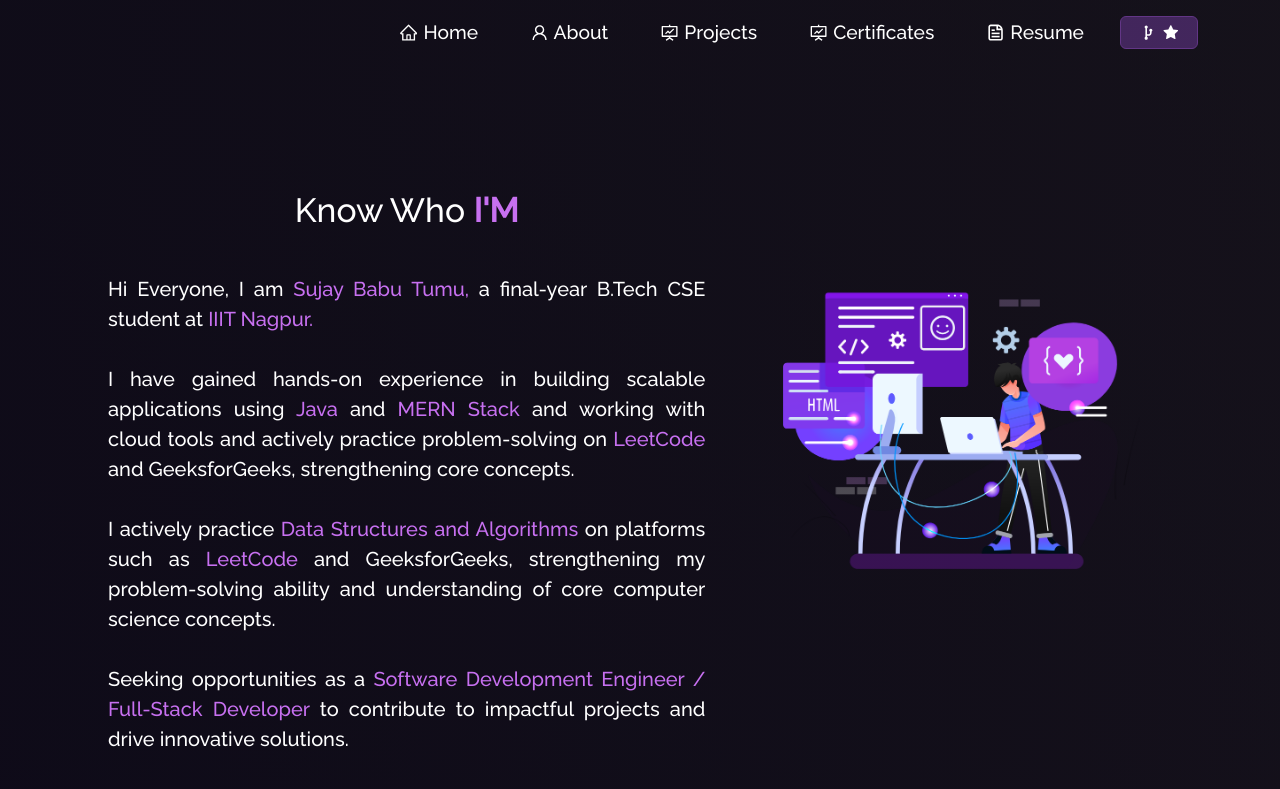
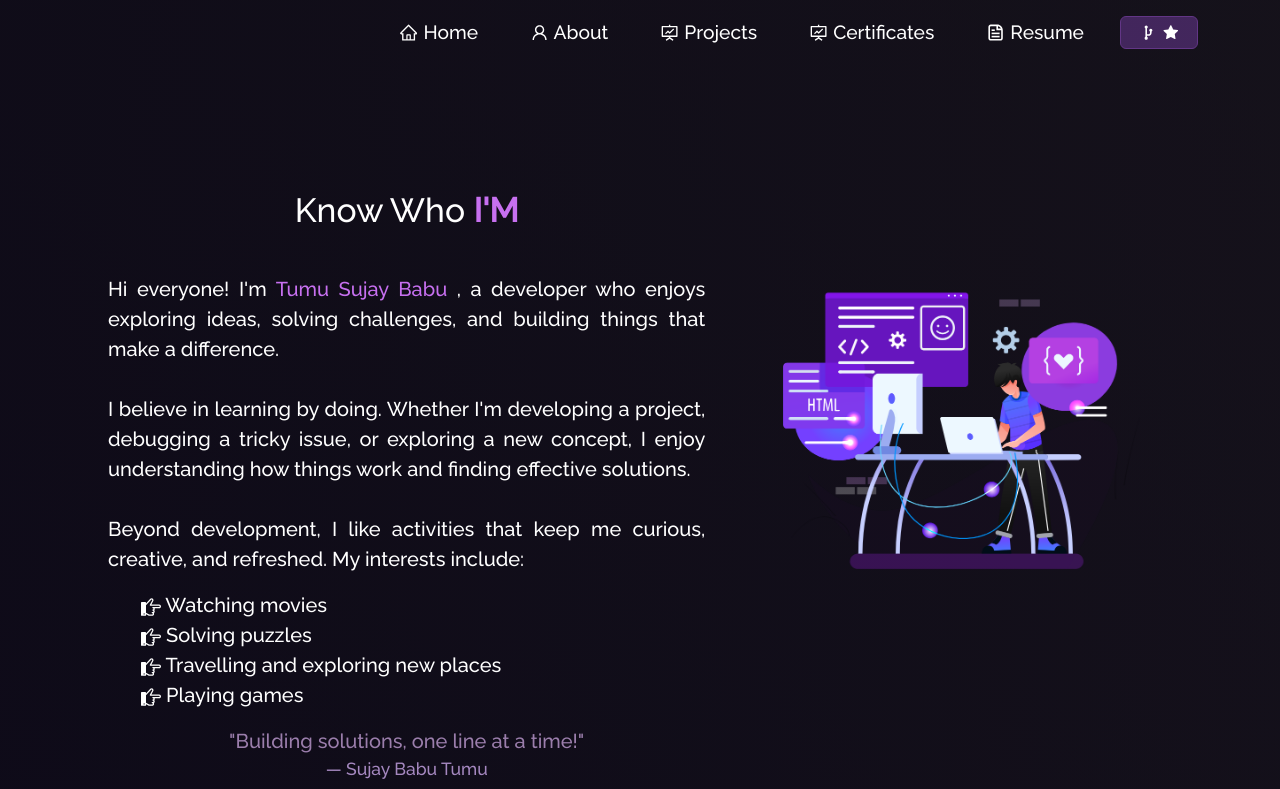
Before and after one commit to sujaytumu/sujaytumu-portfolio, a React (Create React App) app: page /about in a window 1280 px wide. Shown: the top 789 px of the page. Built offline with nearby package versions, Linux system fonts and the light colour scheme.

Commit message:
Update AboutCard.js

```diff
--- a/src/components/About/AboutCard.js
+++ b/src/components/About/AboutCard.js
@@ -1,3 +1,4 @@
+
 import React from "react";
 import Card from "react-bootstrap/Card";
 import { ImPointRight } from "react-icons/im";
@@ -8,50 +9,48 @@ function AboutCard() {
       <Card.Body>
         <blockquote className="blockquote mb-0">
           <p style={{ textAlign: "justify" }}>
-            Hi Everyone, I am <span className="purple">Sujay Babu Tumu, </span>a final-year B.Tech CSE student
-            at <span className="purple"> IIIT Nagpur.</span>
+            Hi everyone! I'm{" "}
+            <span className="purple">Tumu Sujay Babu </span>,
+            a developer who enjoys exploring ideas, solving challenges,
+            and building things that make a difference.
+
             <br />
             <br />
 
+            I believe in learning by doing. Whether I'm developing a
+            project, debugging a tricky issue, or exploring a new
+            concept, I enjoy understanding how things work and finding
+            effective solutions.
 
-
-            I have gained hands-on experience in building scalable applications using <span className="purple"> Java </span> and <span className="purple"> MERN Stack </span>
-            and working with cloud tools and actively practice problem-solving on <span className="purple"> LeetCode </span>
-            and GeeksforGeeks, strengthening core concepts.
             <br />
             <br />
 
-            I actively practice <span className="purple">Data Structures and Algorithms</span> on platforms such as <span className="purple">LeetCode</span> and GeeksforGeeks, strengthening my problem-solving ability and understanding of core computer science concepts.
-            <br />
-            <br />
-
-
-            Seeking opportunities as a <span className="purple"> Software Development Engineer / Full-Stack Developer </span>
-              to contribute to impactful projects and drive innovative solutions.
-            <br />
-            <br />
-            Along with coding skill I have other interests like,
+            Beyond development, I like activities that keep me curious,
+            creative, and refreshed. My interests include:
           </p>
 
           <ul>
             <li className="about-activity">
-              <ImPointRight /> Watching Movies
+              <ImPointRight /> Watching movies
             </li>
             <li className="about-activity">
               <ImPointRight /> Solving puzzles
             </li>
             <li className="about-activity">
-              <ImPointRight /> Travelling
+              <ImPointRight /> Travelling and exploring new places
             </li>
             <li className="about-activity">
-              <ImPointRight /> Playing Games
+              <ImPointRight /> Playing games
             </li>
           </ul>
 
           <p style={{ color: "rgb(155 126 172)" }}>
-            "Building solutions, one line at a time!"{" "}
+            "Building solutions, one line at a time!"
           </p>
-          <footer className="blockquote-footer">Sujay Babu Tumu</footer>
+
+          <footer className="blockquote-footer">
+            Sujay Babu Tumu
+          </footer>
         </blockquote>
       </Card.Body>
     </Card>
```
